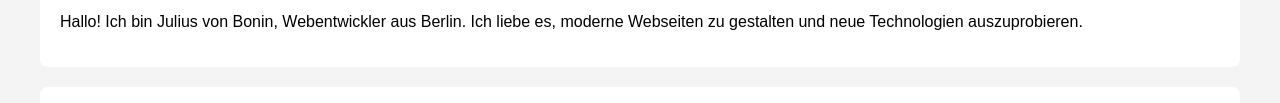
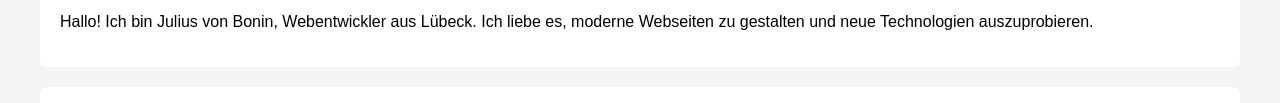
Before and after one commit to Tolpius/personal-website, a plain HTML site: page index.html in a window 1280 px wide. Shown: the part 379-482 px from the top of the page. Drawn offline with Linux system fonts and the light colour scheme.

Commit message:
Update index.html

```diff
--- a/index.html
+++ b/index.html
@@ -26,7 +26,7 @@
     <section id="about">
         <h2>Über mich</h2>
         <img src="https://randomuser.me/api/portraits/men/1.jpg" alt="Profilbild">
-        <p>Hallo! Ich bin Julius von Bonin, Webentwickler aus Berlin. Ich liebe es, moderne Webseiten zu gestalten und neue Technologien auszuprobieren.</p>
+        <p>Hallo! Ich bin Julius von Bonin, Webentwickler aus Lübeck. Ich liebe es, moderne Webseiten zu gestalten und neue Technologien auszuprobieren.</p>
     </section>
     <section id="projects">
         <h2>Projekte</h2>
```
